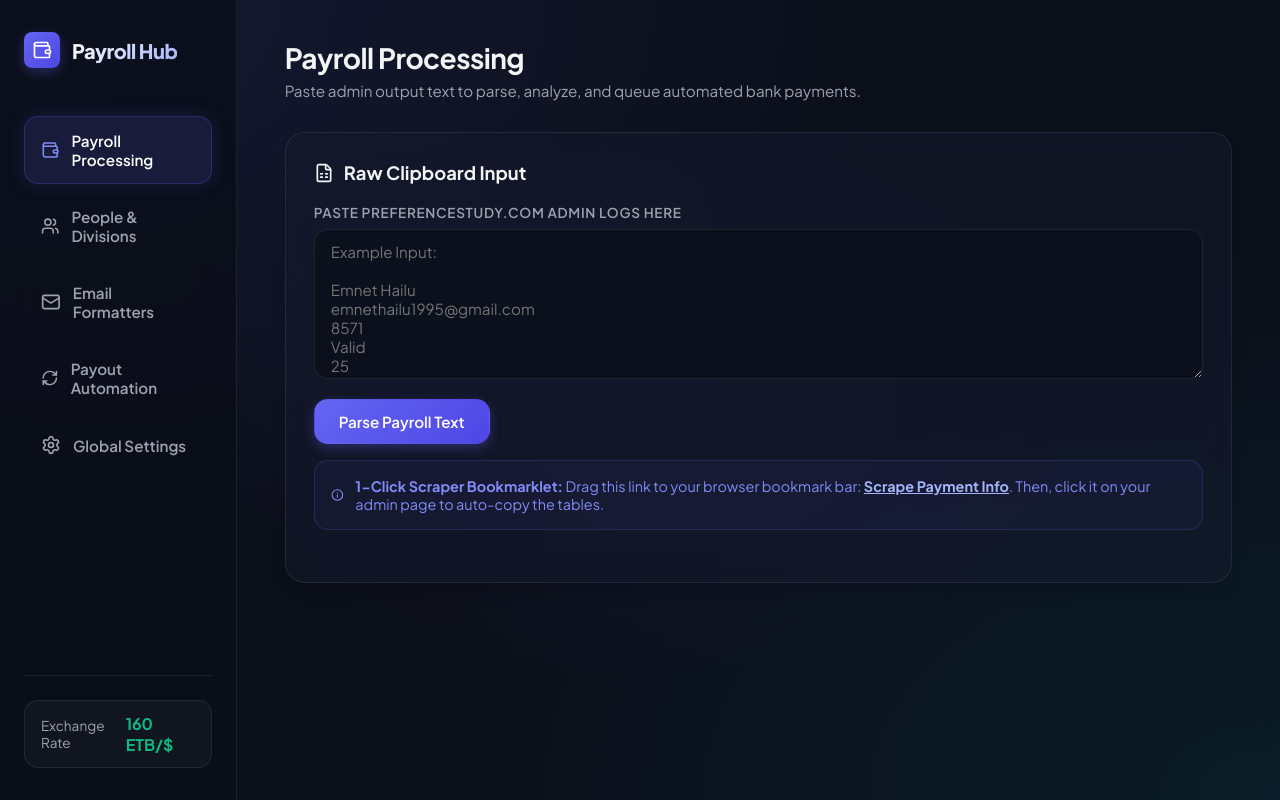
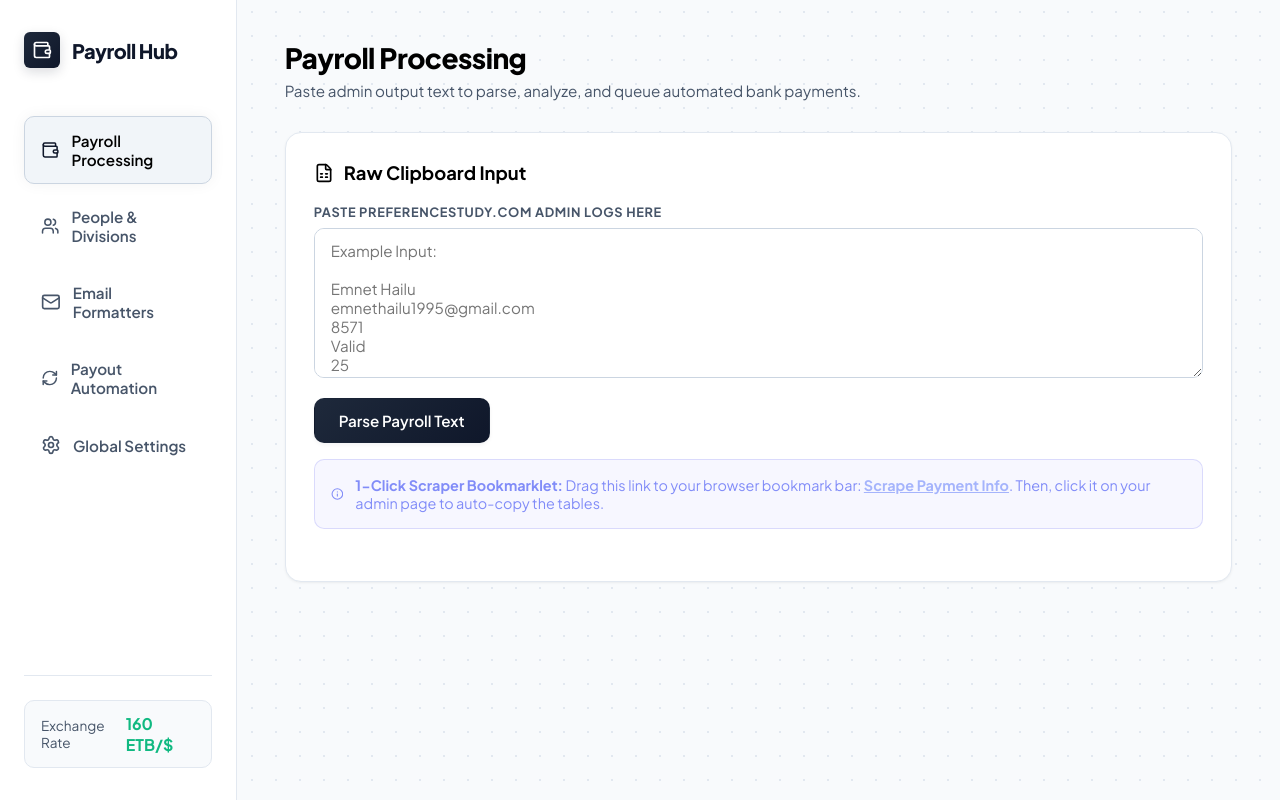
Before and after one commit to Nati874/payroll-automation-hub, a React (Vite) app: page / in a window 1280 px wide. Built offline with nearby package versions, Linux system fonts and the light colour scheme.

Commit message:
Update style theme to a premium light mode with white background and black text

```diff
--- a/src/index.css
+++ b/src/index.css
@@ -1,37 +1,37 @@
 @import url('https://fonts.googleapis.com/css2?family=Plus+Jakarta+Sans:wght@300;400;500;600;700;800&display=swap');
 
 :root {
-  --bg-color: #0b0f19;
-  --panel-bg: rgba(20, 26, 43, 0.65);
-  --panel-border: rgba(255, 255, 255, 0.08);
-  --panel-hover-border: rgba(255, 255, 255, 0.15);
+  --bg-color: #f8fafc;
+  --panel-bg: #ffffff;
+  --panel-border: #e2e8f0;
+  --panel-hover-border: #cbd5e1;
 
-  --primary-gradient: linear-gradient(135deg, #6366f1 0%, #4f46e5 100%);
+  --primary-gradient: linear-gradient(135deg, #1e293b 0%, #0f172a 100%);
   --emerald-gradient: linear-gradient(135deg, #10b981 0%, #059669 100%);
   --danger-gradient: linear-gradient(135deg, #ef4444 0%, #dc2626 100%);
   --purple-gradient: linear-gradient(135deg, #a855f7 0%, #9333ea 100%);
   --cyan-gradient: linear-gradient(135deg, #06b6d4 0%, #0891b2 100%);
 
-  --color-primary: #6366f1;
+  --color-primary: #0f172a; /* bold dark black-slate */
   --color-success: #10b981;
-  --color-warning: #f59e0b;
+  --color-warning: #d97706; /* dark amber for readability on white */
   --color-danger: #ef4444;
-  --color-info: #06b6d4;
+  --color-info: #0284c7;
 
-  --text-main: #f3f4f6;
-  --text-muted: #9ca3af;
-  --text-dim: #6b7280;
+  --text-main: #0f172a; /* Slate 900 */
+  --text-muted: #475569; /* Slate 600 */
+  --text-dim: #94a3b8; /* Slate 400 */
 
   --font-main: 'Plus Jakarta Sans', -apple-system, BlinkMacSystemFont, "Segoe UI", Roboto, sans-serif;
 
-  --radius-sm: 8px;
-  --radius-md: 14px;
-  --radius-lg: 20px;
+  --radius-sm: 6px;
+  --radius-md: 10px;
+  --radius-lg: 16px;
 
-  --shadow-sm: 0 4px 6px -1px rgba(0, 0, 0, 0.1);
-  --shadow-md: 0 10px 15px -3px rgba(0, 0, 0, 0.15), 0 4px 6px -2px rgba(0, 0, 0, 0.05);
-  --shadow-glow: 0 0 20px rgba(99, 102, 241, 0.15);
-  --transition: all 0.25s cubic-bezier(0.4, 0, 0.2, 1);
+  --shadow-sm: 0 1px 3px 0 rgba(0, 0, 0, 0.05), 0 1px 2px -1px rgba(0, 0, 0, 0.05);
+  --shadow-md: 0 4px 6px -1px rgba(0, 0, 0, 0.05), 0 2px 4px -2px rgba(0, 0, 0, 0.05);
+  --shadow-glow: 0 0 15px rgba(15, 23, 42, 0.05);
+  --transition: all 0.2s cubic-bezier(0.4, 0, 0.2, 1);
 }
 
 * {
@@ -48,10 +48,10 @@ body {
   -moz-osx-font-smoothing: grayscale;
   min-height: 100vh;
   overflow-x: hidden;
+  /* Clean geometric grid background */
   background-image:
-    radial-gradient(at 0% 0%, rgba(99, 102, 241, 0.12) 0px, transparent 50%),
-    radial-gradient(at 100% 100%, rgba(6, 182, 212, 0.08) 0px, transparent 50%),
-    radial-gradient(at 50% 50%, rgba(168, 85, 247, 0.05) 0px, transparent 50%);
+    radial-gradient(#e2e8f0 1.5px, transparent 1.5px);
+  background-size: 24px 24px;
   background-attachment: fixed;
 }
 
@@ -64,12 +64,11 @@ body {
 /* Sidebar Navigation Styling */
 .sidebar {
   width: 280px;
-  background-color: rgba(11, 15, 25, 0.85);
+  background-color: #ffffff;
   border-right: 1px solid var(--panel-border);
   padding: 32px 24px;
   display: flex;
   flex-direction: column;
-  backdrop-filter: blur(20px);
   position: sticky;
   top: 0;
   height: 100vh;
@@ -89,16 +88,14 @@ body {
   display: flex;
   align-items: center;
   justify-content: center;
-  box-shadow: 0 4px 12px rgba(99, 102, 241, 0.3);
+  box-shadow: 0 4px 12px rgba(15, 23, 42, 0.15);
 }
 
 .brand-title {
   font-size: 1.25rem;
   font-weight: 800;
   letter-spacing: -0.025em;
-  background: linear-gradient(135deg, #ffffff 0%, #a5b4fc 100%);
-  -webkit-background-clip: text;
-  -webkit-text-fill-color: transparent;
+  color: var(--text-main);
 }
 
 .nav-list {
@@ -125,14 +122,14 @@ body {
 
 .nav-item:hover {
   color: var(--text-main);
-  background-color: rgba(255, 255, 255, 0.03);
-  border: 1px solid rgba(255, 255, 255, 0.05);
+  background-color: #f1f5f9;
+  border: 1px solid #e2e8f0;
 }
 
 .nav-item.active {
-  color: #ffffff;
-  background: rgba(99, 102, 241, 0.15);
-  border: 1px solid rgba(99, 102, 241, 0.25);
+  color: #000000;
+  background: #f1f5f9;
+  border: 1px solid #cbd5e1;
   box-shadow: var(--shadow-glow);
 }
 
@@ -143,7 +140,7 @@ body {
 }
 
 .nav-item.active .nav-icon {
-  color: #818cf8;
+  color: #0f172a;
 }
 
 .sidebar-footer {
@@ -153,7 +150,7 @@ body {
 }
 
 .rate-badge {
-  background: rgba(255, 255, 255, 0.03);
+  background: #f8fafc;
   border: 1px solid var(--panel-border);
   padding: 12px 16px;
   border-radius: var(--radius-md);
@@ -169,7 +166,7 @@ body {
 
 .rate-badge strong {
   font-size: 1rem;
-  color: var(--color-success);
+  color: #10b981;
 }
 
 /* Main Content Area */
@@ -189,9 +186,10 @@ body {
 
 .header-title-area h2 {
   font-size: 1.75rem;
-  font-weight: 700;
+  font-weight: 750;
   letter-spacing: -0.02em;
   margin-bottom: 6px;
+  color: #000000;
 }
 
 .header-title-area p {
@@ -205,14 +203,14 @@ body {
   border: 1px solid var(--panel-border);
   border-radius: var(--radius-lg);
   padding: 28px;
-  backdrop-filter: blur(15px);
-  box-shadow: var(--shadow-md);
+  box-shadow: var(--shadow-sm);
   margin-bottom: 24px;
   transition: var(--transition);
 }
 
 .glass-panel:hover {
   border-color: var(--panel-hover-border);
+  box-shadow: var(--shadow-md);
 }
 
 .glass-panel-title {
@@ -222,6 +220,7 @@ body {
   display: flex;
   align-items: center;
   gap: 10px;
+  color: #000000;
 }
 
 /* Form Elements */
@@ -233,8 +232,8 @@ body {
 }
 
 .form-label {
-  font-size: 0.85rem;
-  font-weight: 600;
+  font-size: 0.8rem;
+  font-weight: 700;
   color: var(--text-muted);
   text-transform: uppercase;
   letter-spacing: 0.05em;
@@ -243,8 +242,8 @@ body {
 .input-field, .textarea-field, .select-field {
   width: 100%;
   padding: 12px 16px;
-  background-color: rgba(11, 15, 25, 0.7);
-  border: 1px solid var(--panel-border);
+  background-color: #ffffff;
+  border: 1px solid #cbd5e1;
   border-radius: var(--radius-md);
   color: var(--text-main);
   font-family: var(--font-main);
@@ -254,8 +253,8 @@ body {
 
 .input-field:focus, .textarea-field:focus, .select-field:focus {
   outline: none;
-  border-color: var(--color-primary);
-  box-shadow: 0 0 0 3px rgba(99, 102, 241, 0.2);
+  border-color: #0f172a;
+  box-shadow: 0 0 0 3px rgba(15, 23, 42, 0.08);
 }
 
 .textarea-field {
@@ -282,50 +281,50 @@ body {
 .btn-primary {
   background: var(--primary-gradient);
   color: white;
-  box-shadow: 0 4px 12px rgba(99, 102, 241, 0.3);
+  box-shadow: 0 2px 4px rgba(15, 23, 42, 0.05);
 }
 
 .btn-primary:hover {
   transform: translateY(-1px);
-  box-shadow: 0 6px 16px rgba(99, 102, 241, 0.4);
+  box-shadow: 0 4px 12px rgba(15, 23, 42, 0.15);
 }
 
 .btn-success {
   background: var(--emerald-gradient);
   color: white;
-  box-shadow: 0 4px 12px rgba(16, 185, 129, 0.3);
+  box-shadow: 0 2px 4px rgba(16, 185, 129, 0.05);
 }
 
 .btn-success:hover {
   transform: translateY(-1px);
-  box-shadow: 0 6px 16px rgba(16, 185, 129, 0.4);
+  box-shadow: 0 4px 12px rgba(16, 185, 129, 0.15);
 }
 
 .btn-danger {
   background: var(--danger-gradient);
   color: white;
-  box-shadow: 0 4px 12px rgba(239, 68, 68, 0.3);
+  box-shadow: 0 2px 4px rgba(239, 68, 68, 0.05);
 }
 
 .btn-danger:hover {
   transform: translateY(-1px);
-  box-shadow: 0 6px 16px rgba(239, 68, 68, 0.4);
+  box-shadow: 0 4px 12px rgba(239, 68, 68, 0.15);
 }
 
 .btn-secondary {
-  background: rgba(255, 255, 255, 0.05);
-  border-color: var(--panel-border);
+  background: #ffffff;
+  border-color: #cbd5e1;
   color: var(--text-main);
 }
 
 .btn-secondary:hover {
-  background: rgba(255, 255, 255, 0.08);
-  border-color: rgba(255, 255, 255, 0.15);
+  background: #f8fafc;
+  border-color: #94a3b8;
 }
 
 .btn-disabled {
-  background: rgba(255, 255, 255, 0.02);
-  border-color: var(--panel-border);
+  background: #f1f5f9;
+  border-color: #e2e8f0;
   color: var(--text-dim);
   cursor: not-allowed;
   box-shadow: none !important;
@@ -349,15 +348,17 @@ body {
   align-items: center;
   gap: 16px;
   transition: var(--transition);
+  box-shadow: var(--shadow-sm);
 }
 
 .stat-card:hover {
   border-color: var(--panel-hover-border);
   transform: translateY(-2px);
+  box-shadow: var(--shadow-md);
 }
 
 .stat-icon {
-  background: rgba(99, 102, 241, 0.1);
+  background: rgba(15, 23, 42, 0.05);
   color: var(--color-primary);
   width: 48px;
   height: 48px;
@@ -368,18 +369,13 @@ body {
 }
 
 .stat-icon.success {
-  background: rgba(16, 185, 129, 0.1);
+  background: rgba(16, 185, 129, 0.08);
   color: var(--color-success);
 }
 
 .stat-icon.warning {
-  background: rgba(245, 158, 11, 0.1);
+  background: rgba(217, 119, 6, 0.08);
   color: var(--color-warning);
-}
-
-.stat-icon.purple {
-  background: rgba(168, 85, 247, 0.1);
-  color: #a855f7;
 }
 
 .stat-info {
@@ -391,7 +387,7 @@ body {
   font-size: 1.5rem;
   font-weight: 800;
   letter-spacing: -0.025em;
-  color: #ffffff;
+  color: #000000;
 }
 
 .stat-label {
@@ -417,7 +413,7 @@ body {
 }
 
 .custom-table th {
-  background-color: rgba(11, 15, 25, 0.6);
+  background-color: #f8fafc;
   padding: 16px 20px;
   font-weight: 700;
   color: var(--text-muted);
@@ -431,11 +427,11 @@ body {
   padding: 16px 20px;
   border-bottom: 1px solid var(--panel-border);
   color: var(--text-main);
-  background-color: rgba(22, 28, 45, 0.2);
+  background-color: #ffffff;
 }
 
 .custom-table tbody tr:hover td {
-  background-color: rgba(22, 28, 45, 0.4);
+  background-color: #f1f5f9;
 }
 
 .custom-table tbody tr:last-child td {
@@ -456,27 +452,27 @@ body {
 }
 
 .badge-cbe {
-  background-color: rgba(168, 85, 247, 0.12);
-  color: #c084fc;
-  border: 1px solid rgba(168, 85, 247, 0.25);
+  background-color: #faf5ff;
+  color: #7e22ce;
+  border: 1px solid #e9d5ff;
 }
 
 .badge-telebirr {
-  background-color: rgba(6, 182, 212, 0.12);
-  color: #22d3ee;
-  border: 1px solid rgba(6, 182, 212, 0.25);
+  background-color: #ecfeff;
+  color: #0e7490;
+  border: 1px solid #cffafe;
 }
 
 .badge-unlinked {
-  background-color: rgba(245, 158, 11, 0.12);
-  color: #fbbf24;
-  border: 1px solid rgba(245, 158, 11, 0.25);
+  background-color: #fffbeb;
+  color: #b45309;
+  border: 1px solid #fef3c7;
 }
 
 .badge-flagged {
-  background-color: rgba(239, 68, 68, 0.12);
-  color: #f87171;
-  border: 1px solid rgba(239, 68, 68, 0.25);
+  background-color: #fef2f2;
+  color: #b91c1c;
+  border: 1px solid #fee2e2;
 }
 
 /* Checkbox Style */
@@ -487,8 +483,8 @@ body {
 
 .custom-checkbox {
   appearance: none;
-  background-color: rgba(11, 15, 25, 0.8);
-  border: 1px solid var(--panel-border);
+  background-color: #ffffff;
+  border: 1px solid #cbd5e1;
   padding: 9px;
   border-radius: 4px;
   display: inline-block;
@@ -498,8 +494,8 @@ body {
 }
 
 .custom-checkbox:checked {
-  background-color: var(--color-primary);
-  border-color: var(--color-primary);
+  background-color: #0f172a;
+  border-color: #0f172a;
 }
 
 .custom-checkbox:checked:after {
@@ -519,24 +515,25 @@ body {
   left: 0;
   right: 0;
   bottom: 0;
-  background-color: rgba(3, 7, 18, 0.8);
-  backdrop-filter: blur(8px);
+  background-color: rgba(15, 23, 42, 0.4);
+  backdrop-filter: blur(4px);
   display: flex;
   justify-content: center;
   align-items: center;
   z-index: 1000;
-  animation: fadeIn 0.2s ease-out;
+  animation: fadeIn 0.15s ease-out;
 }
 
 .modal-content {
-  background: #0f172a;
+  background: #ffffff;
   border: 1px solid var(--panel-border);
   border-radius: var(--radius-lg);
   padding: 32px;
   width: 100%;
   max-width: 500px;
-  box-shadow: 0 25px 50px -12px rgba(0, 0, 0, 0.5);
-  animation: scaleUp 0.25s cubic-bezier(0.34, 1.56, 0.64, 1);
+  box-shadow: 0 20px 25px -5px rgba(0, 0, 0, 0.1), 0 10px 10px -5px rgba(0, 0, 0, 0.04);
+  animation: scaleUp 0.2s cubic-bezier(0.34, 1.56, 0.64, 1);
+  color: var(--text-main);
 }
 
 .modal-actions {
@@ -592,7 +589,7 @@ body {
 }
 
 @keyframes scaleUp {
-  from { transform: scale(0.95); opacity: 0; }
+  from { transform: scale(0.97); opacity: 0; }
   to { transform: scale(1); opacity: 1; }
 }
 
@@ -602,9 +599,9 @@ body {
 }
 
 .warning-banner {
-  background-color: rgba(245, 158, 11, 0.08);
-  border: 1px solid rgba(245, 158, 11, 0.25);
-  color: var(--color-warning);
+  background-color: #fffbeb;
+  border: 1px solid #fef3c7;
+  color: #b45309;
   padding: 16px;
   border-radius: var(--radius-md);
   font-size: 0.9rem;
@@ -615,9 +612,9 @@ body {
 }
 
 .success-banner {
-  background-color: rgba(16, 185, 129, 0.08);
-  border: 1px solid rgba(16, 185, 129, 0.25);
-  color: var(--color-success);
+  background-color: #ecfeff;
+  border: 1px solid #cffafe;
+  color: #0e7490;
   padding: 16px;
   border-radius: var(--radius-md);
   font-size: 0.9rem;
@@ -629,7 +626,7 @@ body {
 
 /* Division Item styling */
 .division-pill {
-  background-color: rgba(255, 255, 255, 0.03);
+  background-color: #ffffff;
   border: 1px solid var(--panel-border);
   border-radius: var(--radius-md);
   padding: 12px 16px;
@@ -640,7 +637,7 @@ body {
 }
 
 .division-pill:hover {
-  background-color: rgba(255, 255, 255, 0.05);
+  background-color: #f8fafc;
   border-color: var(--panel-hover-border);
 }
 
@@ -675,13 +672,13 @@ body {
 }
 
 .icon-btn:hover {
-  color: white;
-  background-color: rgba(255, 255, 255, 0.08);
+  color: #000000;
+  background-color: #f1f5f9;
 }
 
 .icon-btn-danger:hover {
   color: var(--color-danger);
-  background-color: rgba(239, 68, 68, 0.1);
+  background-color: #fef2f2;
 }
 
 /* Scrollbars */
@@ -700,7 +697,7 @@ body {
 }
 
 ::-webkit-scrollbar-thumb:hover {
-  background: rgba(255, 255, 255, 0.18);
+  background: #cbd5e1;
 }
 
 /* Animations & Special Utilities */
```
